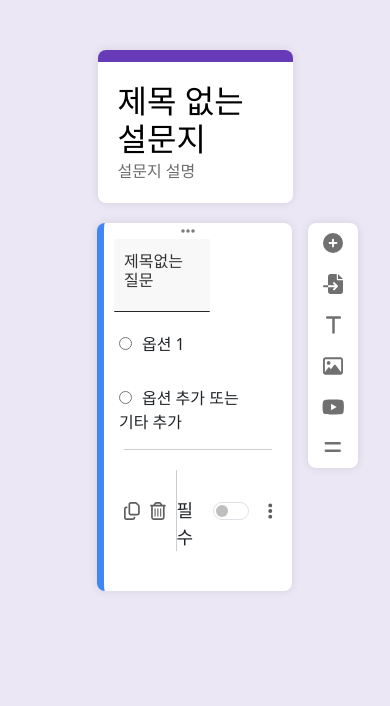
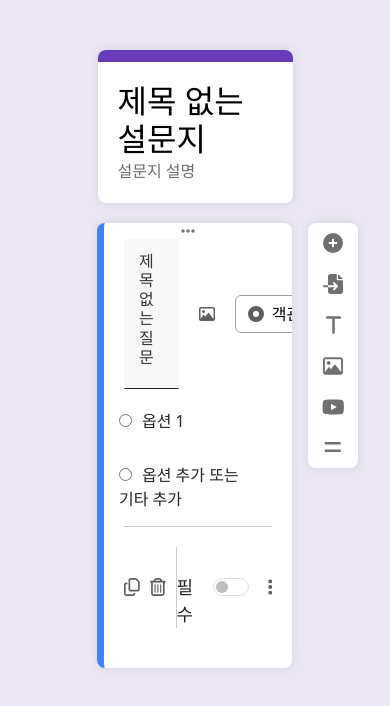
Before and after one commit to yunyoung0531/survey, a React (Create React App) app in the folder survey/: page / in a window 390 px wide. Shown: the top 706 px of the page. Built offline with nearby package versions, Linux system fonts and the light colour scheme.

Commit message:
코드 리팩토링 - 반응형

```diff
--- a/survey/src/App.css
+++ b/survey/src/App.css
@@ -65,28 +65,6 @@
 .question-options{
   display: flex;
   flex-direction: column;
-}
-
-.question-title {
-  background-color: #f8f8f8; /* 회색 배경 설정 */
-  margin-left: 10px;
-  padding: 13px 10px; /* 패딩 설정 */
-  font-size: 18px;
-  color: #333;
-  margin-bottom: 5px;
-  border-radius: 1px;
-  display: flex;
-  align-items: center;
-  justify-content: flex-ends;
-  width: 57%;
-  border-bottom: 0.1px solid #272727;
-}
-
-.icon-outside {
-  display: flex;
-  position:fixed;
-  margin-left: auto;
-  justify-content: center;
 }
 
 .icon-dropdown-container {
@@ -206,3 +184,42 @@
 .hidden {
   display: none;
 }
+
+.question-title {
+  /* background-color: #f8f8f8;
+  margin-left: 10px;
+  padding: 13px 10px;
+  font-size: 18px;
+  color: #333;
+  margin-bottom: 5px;
+  border-radius: 1px;
+  display: flex;
+  align-items: center;
+  justify-content: space-between;
+  width: 57%; */
+  width: 90%;
+  /* width: 100%; */
+  display: flex;
+  align-items: center;
+  margin-left: 20px;
+  margin-bottom: 5px;
+}
+
+.icon-outside {
+  margin-left: 20px;
+  display: flex;
+  /* position:fixed; */
+  /* margin-left: auto; */
+  /* justify-content: center; */
+  align-items: center;
+}
+
+.question-text {
+  background-color: #f8f8f8; /* 회색 배경 설정 */
+  padding: 13px 15px; /* 패딩 설정 */
+  font-size: 17px;
+  color: #333;
+  border-radius: 1px;
+  border-bottom: 0.1px solid #272727;
+  flex-grow: 1;
+}
--- a/survey/src/App.tsx
+++ b/survey/src/App.tsx
@@ -1,20 +1,17 @@
 import React, { useState } from 'react';
 import './App.css';
 import { FontAwesomeIcon } from '@fortawesome/react-fontawesome';
-import { faEllipsis } from '@fortawesome/free-solid-svg-icons'
 import { faImage } from '@fortawesome/free-regular-svg-icons'
 import 'bootstrap/dist/css/bootstrap.min.css';
-import { Form } from 'react-bootstrap';
-import { faCopy } from '@fortawesome/free-regular-svg-icons';
-import { faTrashCan } from '@fortawesome/free-regular-svg-icons';
 import { faCirclePlus } from '@fortawesome/free-solid-svg-icons';
-import { faEllipsisVertical } from '@fortawesome/free-solid-svg-icons';
 import { faFileImport } from '@fortawesome/free-solid-svg-icons';
 import { faEquals } from '@fortawesome/free-solid-svg-icons';
 import { faT } from '@fortawesome/free-solid-svg-icons';
 import { faYoutube } from '@fortawesome/free-brands-svg-icons';
 import TitleAndDescription from './TitleAndDescription';
 import QuestionTypeDropdown from './QuestionTypeDropdown';
+import Question from './Question';
+
 
 const App: React.FC = () => {
   const [isTitleEditing, setIsTitleEditing] = useState<boolean>(false);
@@ -80,50 +77,7 @@ const App: React.FC = () => {
 
       <div className='content-container'>
         <div className='survey-container-detail'>
-          <div className="survey-question">
-            <div className='drag-drop'>
-              <FontAwesomeIcon icon={faEllipsis}/>
-            </div>
-            <div className='question-title-container'>
-              <div className="question-title">
-                <h4>제목없는 질문</h4>
-                <span className='icon-outside'>
-                <span className="icon-dropdown-container">
-                  <FontAwesomeIcon style={{color: '#5e5e5e', cursor: 'pointer'}} icon={faImage} />
-                  <QuestionTypeDropdown
-                    selectedType={questionType}
-                    onSelectType={handleQuestionTypeChange}
-                  />
-                </span>
-                </span>
-              </div>
-            </div>
-            <div className="question-options">
-              <label className="option">
-                <input type="radio" name="option" value="option1" />
-                <span>옵션 1</span>
-                </label>
-              <label className="option">
-                <input type="radio" name="option" value="option2" />
-                <span>옵션 추가 또는 기타 추가</span>
-              </label>
-            </div>
-            <div className='question-tail'>
-              <FontAwesomeIcon style={{color: '#5e5e5e'}} icon={faCopy} />
-              <FontAwesomeIcon style={{color: '#5e5e5e'}} icon={faTrashCan} />
-              <span className='question-tail-option'>
-                ㅤ필수
-                <Form>
-                  <Form.Check
-                    type="switch"
-                    id="custom-switch"
-                    // label="필수"
-                  />
-                </Form>
-                <FontAwesomeIcon style={{color: '#5e5e5e', cursor: 'pointer'}} icon={faEllipsisVertical}/>
-              </span>
-            </div>
-          </div>
+          <Question questionTitle="제목없는 질문" />
         </div>
           <div className='new-container'>
             <FontAwesomeIcon className='new-container-icon' icon={faCirclePlus} size="lg" />
--- /dev/null
+++ b/survey/src/Question.tsx
@@ -0,0 +1,72 @@
+import React, { useState } from 'react';
+import { FontAwesomeIcon } from '@fortawesome/react-fontawesome';
+import { faImage } from '@fortawesome/free-regular-svg-icons';
+import { faEllipsis } from '@fortawesome/free-solid-svg-icons'
+import QuestionTypeDropdown from './QuestionTypeDropdown';
+import { Form } from 'react-bootstrap';
+import { faCopy } from '@fortawesome/free-regular-svg-icons';
+import { faTrashCan } from '@fortawesome/free-regular-svg-icons';
+import { faEllipsisVertical } from '@fortawesome/free-solid-svg-icons';
+import './App.css';
+
+interface QuestionProps {
+    questionTitle: string;
+}
+
+const Question: React.FC<QuestionProps> = ({ questionTitle }) => {
+    const [questionType, setQuestionType] = useState<string>('객관식 질문');
+
+    const handleQuestionTypeChange = (type: string) => {
+    setQuestionType(type);
+};
+
+    return (
+    <div className="survey-question">
+        <div className='drag-drop'>
+        <FontAwesomeIcon icon={faEllipsis}/>
+        </div>
+        <div className='question-title-container'>
+        <div className="question-title">
+            <div className="question-text">
+                <h4>{questionTitle}</h4>
+            </div>
+            <div className='icon-outside'>
+                <FontAwesomeIcon style={{color: '#5e5e5e', cursor: 'pointer', }} icon={faImage} />
+                <QuestionTypeDropdown
+                    selectedType={questionType}
+                    onSelectType={handleQuestionTypeChange}
+                />
+            </div>
+        </div>
+    </div>
+      {/* 다른 질문 옵션들은 여기에 추가 */}
+        <div className="question-options">
+                <label className="option">
+                <input type="radio" name="option" value="option1" />
+                <span>옵션 1</span>
+                </label>
+                <label className="option">
+                <input type="radio" name="option" value="option2" />
+                <span>옵션 추가 또는 기타 추가</span>
+                </label>
+            </div>
+            <div className='question-tail'>
+                <FontAwesomeIcon style={{color: '#5e5e5e'}} icon={faCopy} />
+                <FontAwesomeIcon style={{color: '#5e5e5e'}} icon={faTrashCan} />
+                <span className='question-tail-option'>
+                ㅤ필수
+                <Form>
+                    <Form.Check
+                    type="switch"
+                    id="custom-switch"
+                    // label="필수"
+                    />
+                </Form>
+                <FontAwesomeIcon style={{color: '#5e5e5e', cursor: 'pointer'}} icon={faEllipsisVertical}/>
+                </span>
+            </div>
+    </div>
+    );
+};
+
+export default Question;
```
